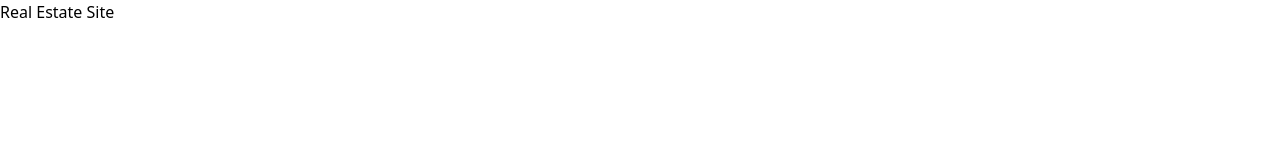
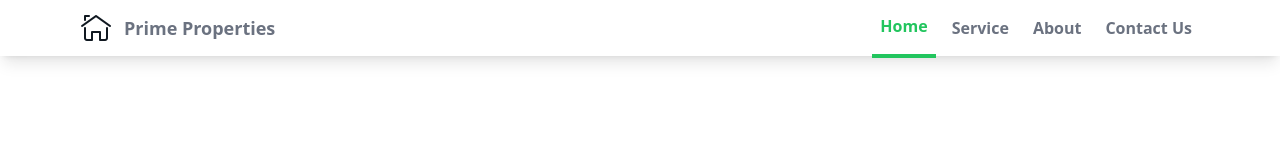
Before and after one commit to PrinceNarteh/prime-properties, a website: page src/index.html in a window 1280 px wide. Drawn offline with Linux system fonts and the light colour scheme.

Commit message:
styles navbar

```diff
--- a/src/index.html
+++ b/src/index.html
@@ -8,6 +8,41 @@
     <link rel="stylesheet" href="../public/styles.css" />
   </head>
   <body>
-    <h1>Real Estate Site</h1>
+    <nav class="bg-white shadow-lg">
+      <div
+        class="max-w-6xl mx-auto px-4 h-14 flex justify-between items-center"
+      >
+        <div>
+          <a href="" class="flex items-center space-x-3">
+            <img src="../public/images/house.png" class="w-8 h-8" alt="" />
+            <span class="text-lg font-bold text-gray-500"
+              >Prime Properties</span
+            >
+          </a>
+        </div>
+        <div class="hidden md:flex gap-x-2 items-center">
+          <a
+            href=""
+            class="py-4 px-2 text-green-500 font-semibold border-b-4 border-green-500"
+            >Home</a
+          >
+          <a
+            href=""
+            class="py-4 px-2 text-gray-500 font-semibold hover:text-green-500 transition delay-300"
+            >Service</a
+          >
+          <a
+            href=""
+            class="py-4 px-2 text-gray-500 font-semibold hover:text-green-500 transition delay-300"
+            >About</a
+          >
+          <a
+            href=""
+            class="py-4 px-2 text-gray-500 font-semibold hover:text-green-500 transition delay-300"
+            >Contact Us</a
+          >
+        </div>
+      </div>
+    </nav>
   </body>
 </html>
```
Also changed, not shown: public/images/house.png (added), public/styles.css.
